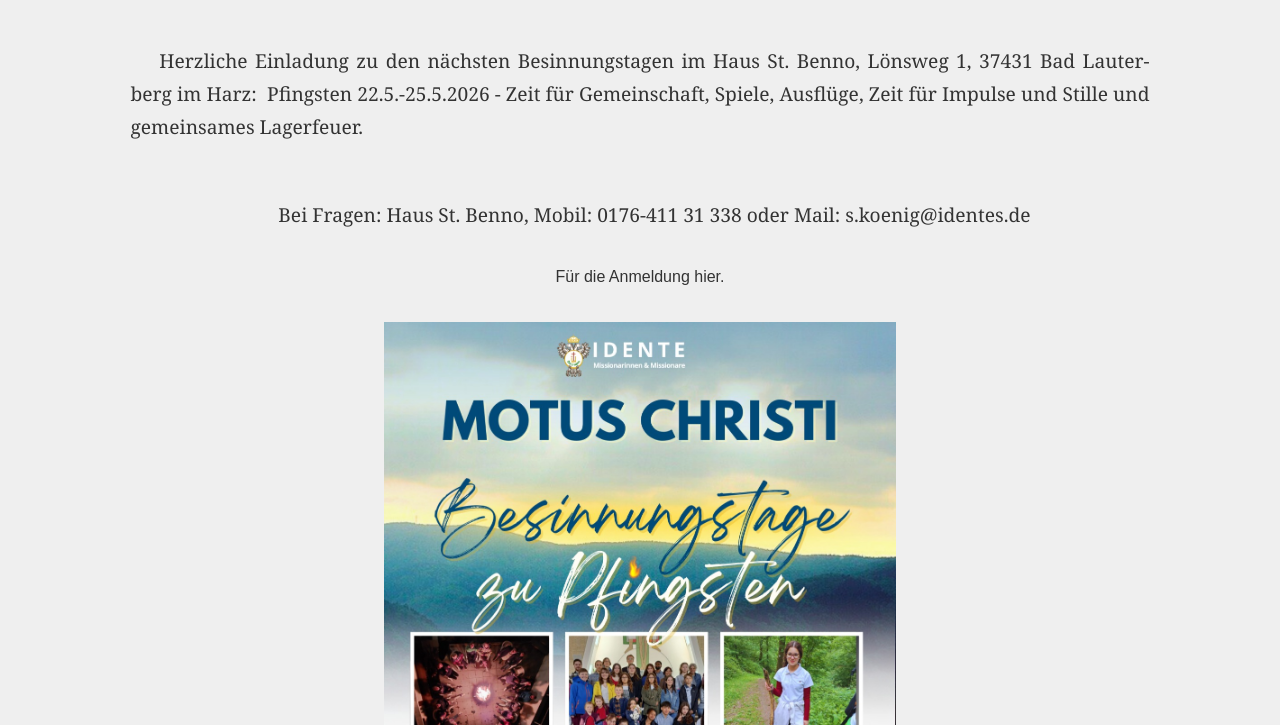
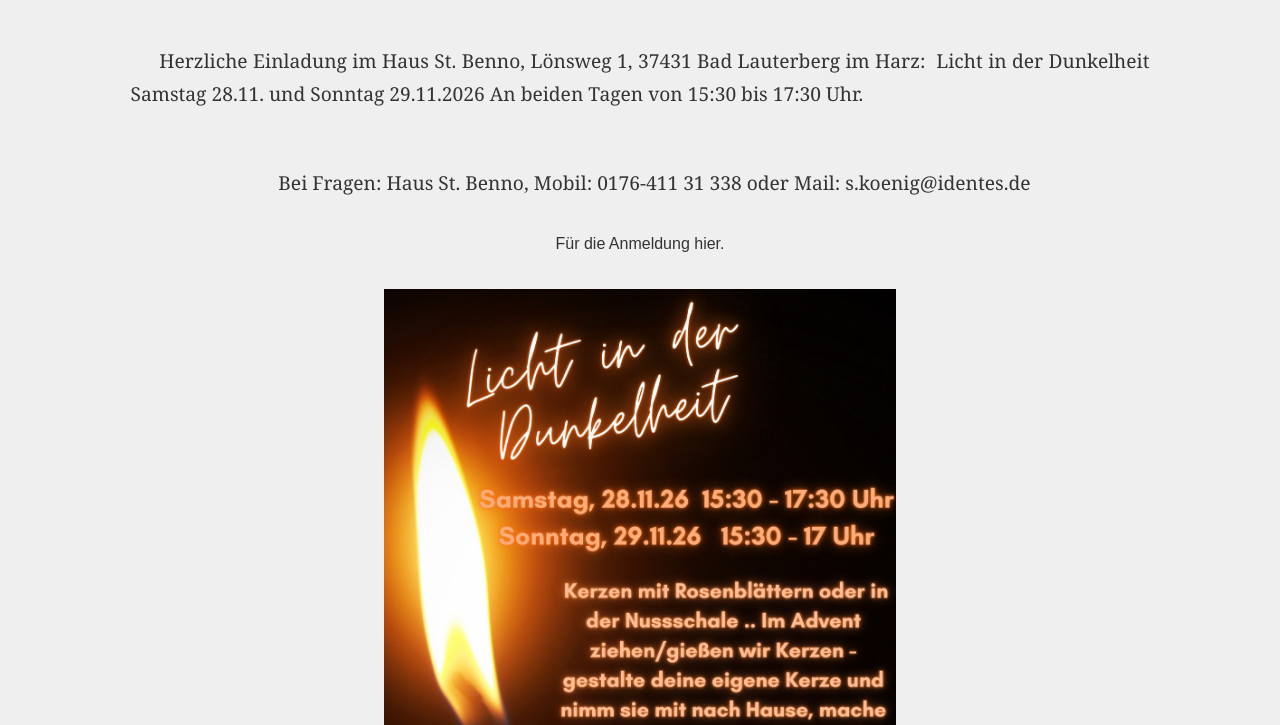
Before and after one commit to LuisTitosMolina/Sankt_Benno, a plain HTML site: page pages/aktuelles.html in a window 1280 px wide. Shown: the part 275-1000 px from the top of the page. Drawn offline with Linux system fonts and the light colour scheme.

Commit message:
Cambie la foto de Aktuelles.

```diff
--- a/pages/aktuelles.html
+++ b/pages/aktuelles.html
@@ -60,11 +60,11 @@
 
     <section class="aktuelles">
         <h1>Aktuelles</h1>
-        <p class="parrafo">Herzliche Einladung zu den nächsten Besinnungstagen im Haus St. Benno, Lönsweg 1, 37431 Bad Lauterberg im Harz:
-            Pfingsten 22.5.-25.5.2026 - Zeit für Gemeinschaft, Spiele, Ausflüge, Zeit für Impulse und Stille und gemeinsames Lagerfeuer.</p>
+        <p class="parrafo">Herzliche Einladung im Haus St. Benno, Lönsweg 1, 37431 Bad Lauterberg im Harz:
+            Licht in der Dunkelheit Samstag 28.11. und Sonntag 29.11.2026 An beiden Tagen von 15:30 bis 17:30 Uhr.</p>
         <p class="parrafo">Bei Fragen: Haus St. Benno, Mobil: 0176-411 31 338 oder Mail: s.koenig@identes.de</p>
         <p>Für die Anmeldung <a href="https://www.notion.so/identes-deutschland/Besinnungstage-im-Harz-zu-Pfingsten-f-r-Jung-Alt-a37e51bfefec4585bbfc2b20b8db4389?source=copy_link" target="_blank">hier.</a></p>
-        <img width="40%"; heigt="auto"; src="../assets/Aktuelles_Identes.jpeg"  alt="Aktuelles">
+        <img width="40%"; heigt="auto"; src="../assets/November_Aktuelles.jpeg"  alt="Aktuelles">
     </section>
 
     <footer class="main-footer">
```
